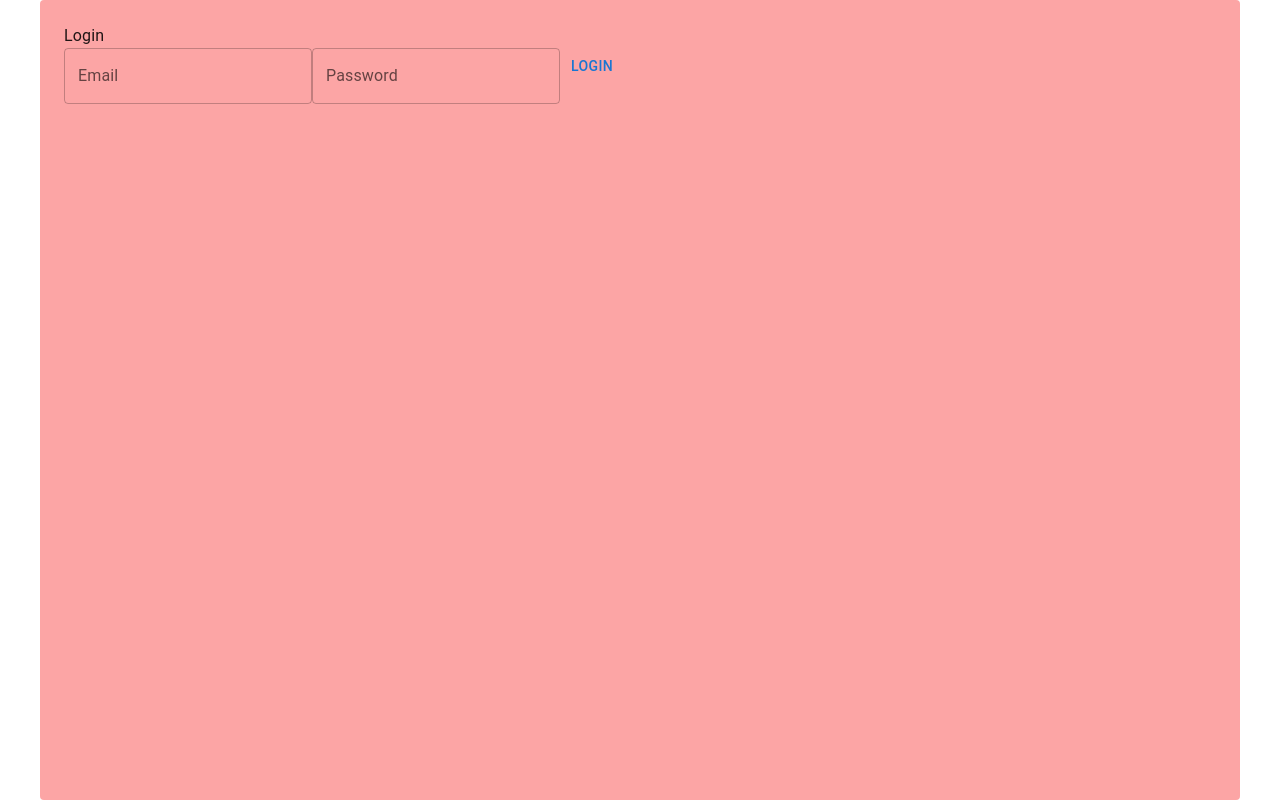
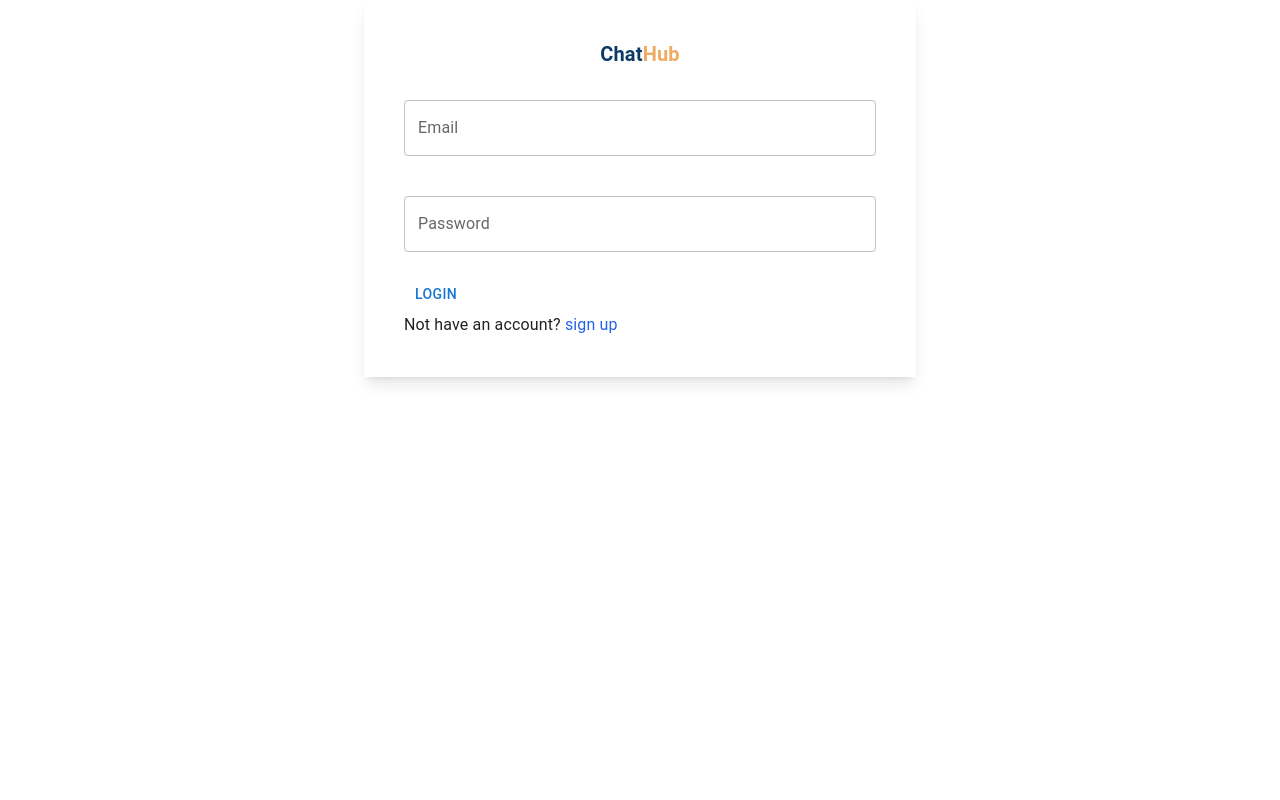
Before and after one commit to ronak1603/meetrecord-chat-app, a Next.js app: page /login in a window 1280 px wide. Built offline with nearby package versions, Linux system fonts and the light colour scheme.

Commit message:
used mantine form for login, register and make validations for email

```diff
--- a/src/app/login/page.tsx
+++ b/src/app/login/page.tsx
@@ -1,11 +1,13 @@
 "use client";
-import { useState } from "react";
 import { useRouter } from "next/navigation";
-import { useMutation, UseMutationResult } from "@tanstack/react-query";
+import { useMutation } from "@tanstack/react-query";
 import { signInWithEmailAndPassword } from "firebase/auth";
 import { doc, setDoc } from "firebase/firestore";
 import { auth, firestore } from "@/services/firebase";
 import { TextField, Button, Container } from "@mui/material";
+import Link from "next/link";
+import { useForm } from "@mantine/form";
+import { validateEmail } from "@/utils/validations";
 
 interface LoginData {
   email: string;
@@ -21,42 +23,105 @@ const login = async (email: string, password: string): Promise<string> => {
   const user = userCredential.user;
   const linkId = user.uid + Date.now().toString();
   console.log(linkId, "linkId");
-  await setDoc(doc(firestore, "link-ids", user.uid), { linkId });
+  await setDoc(doc(firestore, "users", user.uid), {
+    linkId,
+    email,
+    password,
+  });
   return linkId;
 };
 
 const LoginPage = () => {
-  const [email, setEmail] = useState("");
-  const [password, setPassword] = useState("");
   const router = useRouter();
 
   const { mutate, isPending } = useMutation({
     mutationFn: (data: LoginData) => {
       return login(data.email, data.password);
     },
-    onSuccess: (linkId) => {
-      router.push(`/chats/${linkId}`);
+    onSuccess: () => {
+      router.push(`/dashboard`);
     },
     onError: (error) => {
       console.error(error);
     },
   });
 
+  const loginForm = useForm<LoginData>({
+    validateInputOnBlur: true,
+    initialValues: {
+      email: "",
+      password: "",
+    },
+    validate: {
+      email: (value) => {
+        return validateEmail(value);
+      },
+      password: (value) => (value.length < 6 ? "Password is too short" : null),
+    },
+  });
+
+  const handleSubmit = (event?: React.FormEvent<HTMLFormElement>) => {
+    event?.preventDefault();
+    mutate(loginForm.values);
+  };
+
   return (
-    <Container className="flex flex-col w-full h-screen justify-center max-w-fit bg-red-300 p-6 rounded">
-      <h1>Login</h1>
+    <Container maxWidth="sm">
+      <form
+        onSubmit={handleSubmit}
+        className="space-y-4 w-full max-w-2xl shadow-lg p-10"
+      >
+        <h1 className="font-secondary text-xl text-center font-semibold text-[#0b3a65ff]">
+          Chat<span className="font-bold text-[#eeab63ff]">Hub</span>
+        </h1>
+
+        <div>
           <TextField
+            {...loginForm.getInputProps("email")}
+            fullWidth
+            margin="normal"
+            variant="outlined"
             label="Email"
-        value={email}
-        onChange={(e) => setEmail(e.target.value)}
           />
+          {loginForm.errors.email && (
+            <span className="text-red-500">{loginForm.errors.email}</span>
+          )}
+        </div>
+
+        <div>
           <TextField
+            {...loginForm.getInputProps("password")}
+            fullWidth
+            margin="normal"
+            variant="outlined"
             label="Password"
             type="password"
-        value={password}
-        onChange={(e) => setPassword(e.target.value)}
           />
-      <Button onClick={() => mutate({ email, password })}>Login</Button>
+          {loginForm.errors.password && (
+            <span className="text-red-500">{loginForm.errors.password}</span>
+          )}
+        </div>
+
+        <div>
+          <Button
+            type="submit"
+            onClick={() => handleSubmit}
+            className="bg-[#0b3a65ff] text-white"
+          >
+            Login
+          </Button>
+        </div>
+
+        <span>
+          Not have an account?{" "}
+          <Link
+            href="/register"
+            className="text-blue-600 hover:text-blue-800 hover:underline"
+          >
+            sign up
+          </Link>
+        </span>
+      </form>
     </Container>
   );
 };
--- a/src/app/register/page.tsx
+++ b/src/app/register/page.tsx
@@ -1,5 +1,5 @@
 "use client";
-import { useEffect, useState } from "react";
+import { MouseEvent, useEffect, useState } from "react";
 import { useRouter } from "next/navigation";
 import { useMutation } from "@tanstack/react-query";
 import { createUserWithEmailAndPassword } from "firebase/auth";
@@ -9,13 +9,16 @@ import { TextField, Button, Container } from "@mui/material";
 import Link from "next/link";
 import { AvatarGenerator } from "random-avatar-generator";
 import Image from "next/image";
+import { useForm } from "@mantine/form";
+import { validateEmail } from "@/utils/validations";
 
 interface RegisterData {
+  name: string;
   email: string;
   password: string;
 }
 
-const signup = async (email: string, password: string) => {
+const signup = async (email: string, password: string, name: string) => {
   const userCredential = await createUserWithEmailAndPassword(
     auth,
     email,
@@ -23,17 +26,16 @@ const signup = async (email: string, password: string) => {
   );
   const user = userCredential.user;
   const linkId = user.uid + Date.now().toString();
-  await setDoc(doc(firestore, "users", user.uid), { linkId, email, password });
+  await setDoc(doc(firestore, "users", user.uid), {
+    linkId,
+    name,
+    email,
+    password,
+  });
   return linkId;
 };
 
 const SignupPage = () => {
-  const [email, setEmail] = useState("");
-  const [password, setPassword] = useState("");
-  const [name, setName] = useState("");
-  const [confirmPassword, setConfirmPassword] = useState("");
-  const [errors, setErrors] = useState({ name, email, password });
-  const [loading, setLoading] = useState(false);
   const [avatarUrl, setAvatarUrl] = useState("");
   const router = useRouter();
 
@@ -50,64 +52,49 @@ const SignupPage = () => {
     setAvatarUrl(generateRandomAvatar());
   }, []);
 
-  const validateForm = () => {
-    const emailRegex = /^[^\s@]+@[^\s@]+\.[^\s@]+$/;
-    const newErrors = { name, email, password };
-    if (!name.trim()) {
-      newErrors.name = "Name is required";
-    }
-    if (!email.trim() || !emailRegex.test(email)) {
-      newErrors.email = "Invalid email address";
-    }
-    if (password.length < 6) {
-      newErrors.password = "Password must be at least 6 characters";
-    }
-    setErrors(newErrors);
-    return Object.keys(newErrors).length === 0; // Return true if no errors
-  };
+  const registerForm = useForm<RegisterData>({
+    validateInputOnBlur: true,
+    initialValues: {
+      name: "",
+      email: "",
+      password: "",
+    },
+    validate: {
+      name: (value) => (value.length == 0 ? "Name is required" : null),
+      email: (value) => {
+        return validateEmail(value);
+      },
+      password: (value) => (value.length < 6 ? "Password is too short" : null),
+    },
+  });
 
   const { mutate, isPending } = useMutation({
     mutationFn: (data: RegisterData) => {
-      return signup(data.email, data.password);
+      return signup(data.email, data.password, data.name);
     },
-    onSuccess: (linkId) => {
-      router.push(`/chats/${linkId}`);
+    onSuccess: () => {
+      router.push(`/dashboard`);
     },
     onError: (error) => {
       console.error(error);
     },
   });
 
-  console.log(avatarUrl, "avatarUrl");
+  const handleSubmit = (event?: React.FormEvent<HTMLFormElement>) => {
+    event?.preventDefault();
+    mutate(registerForm.values);
+  };
 
   return (
-    // <Container>
-    //   <h1>Signup</h1>
-    //   <TextField
-    //     label="Email"
-    //     value={email}
-    //     onChange={(e) => setEmail(e.target.value)}
-    //   />
-    //   <TextField
-    //     label="Password"
-    //     type="password"
-    //     value={password}
-    //     onChange={(e) => setPassword(e.target.value)}
-    //   />
-    //   <Button onClick={() => mutate({ email, password })}>Signup</Button>
-    // </Container>
-
-    <Container className="flex justify-center items-center h-screen font-primary p-10 m-2">
-      {/*form*/}
+    <Container maxWidth="sm">
       <form
-        onSubmit={() => mutate({ email, password })}
+        onSubmit={handleSubmit}
         className="space-y-4 w-full max-w-2xl shadow-lg p-10"
       >
         <h1 className="font-secondary text-xl text-center font-semibold text-[#0b3a65ff]">
-          CHAT<span className="font-bold text-[#eeab63ff]">2</span>CHAT
+          Chat<span className="font-bold text-[#eeab63ff]">Hub</span>
         </h1>
 
-        {/* Display the avatar and refresh button */}
         <div className="flex items-center space-y-2 justify-between border border-gray-200 p-2">
           <Image
             src={avatarUrl}
@@ -116,72 +103,63 @@ const SignupPage = () => {
             width={50}
             height={50}
           />
-          <button
+          <Button
             type="button"
-            className="btn btn-outline"
+            className="bg-[#0b3a65ff] text-white"
             onClick={handleRefreshAvatar}
           >
             New Avatar
-          </button>
+          </Button>
         </div>
 
-        {/*name*/}
-        <div>
-          <label className="label">
-            <span className="text-base label-text">Name</span>
-          </label>
-          <input
-            type="text"
-            placeholder="Name"
-            className="w-full input input-bordered"
-            value={name}
-            onChange={(e) => setName(e.target.value)}
-          />
-          {errors.name && <span className="text-red-500">{errors.name}</span>}
-        </div>
-
-        {/*email*/}
-        <div>
-          <label className="label">
-            <span className="text-base label-text">Email</span>
-          </label>
-          <input
-            type="text"
-            placeholder="Email"
-            className="w-full input input-bordered"
-            value={email}
-            onChange={(e) => setEmail(e.target.value)}
-          />
-          {errors.email && <span className="text-red-500">{errors.email}</span>}
-        </div>
-
-        {/*password*/}
         <div>
           <TextField
-            type="password"
-            placeholder="Enter Password"
-            className="w-full"
-            value={password}
-            onChange={(e) => setPassword(e.target.value)}
+            {...registerForm.getInputProps("name")}
+            fullWidth
+            margin="normal"
+            variant="outlined"
+            label="Name"
           />
-          {errors.password && (
-            <span className="text-red-500">{errors.password}</span>
+          {registerForm.errors.name && (
+            <span className="text-red-500">{registerForm.errors.name}</span>
           )}
         </div>
 
-        {/*confirm password*/}
+        <div>
+          <TextField
+            {...registerForm.getInputProps("email")}
+            fullWidth
+            margin="normal"
+            variant="outlined"
+            label="Email"
+          />
+          {registerForm.errors.email && (
+            <span className="text-red-500">{registerForm.errors.email}</span>
+          )}
+        </div>
 
         <div>
-          <button
+          <TextField
+            {...registerForm.getInputProps("password")}
+            fullWidth
+            margin="normal"
+            variant="outlined"
+            label="Password"
+            type="password"
+          />
+          {registerForm.errors.password && (
+            <span className="text-red-500">{registerForm.errors.password}</span>
+          )}
+        </div>
+
+        <div>
+          <Button
             type="submit"
-            className="btn btn-block bg-[#0b3a65ff] text-white"
+            onClick={() => handleSubmit()}
+            className="bg-[#0b3a65ff] text-white"
           >
-            {loading ? (
-              <span className="loading loading-spinner loading-sm"></span>
-            ) : (
-              "Sign Up"
-            )}
-          </button>
+            {isPending ? "Signing Up..." : "Sign Up"}
+          </Button>
         </div>
 
         <span>
--- /dev/null
+++ b/src/utils/validations.ts
@@ -0,0 +1,7 @@
+export const validateEmail = (email: string) => {
+  const emailRegex = /^[^\s@]+@[^\s@]+\.[^\s@]+$/;
+  if (!emailRegex.test(email)) {
+    return "Please enter a valid email address";
+  }
+  return emailRegex.test(email);
+};
```
Lines whose indentation alone changed are shown as unchanged.
